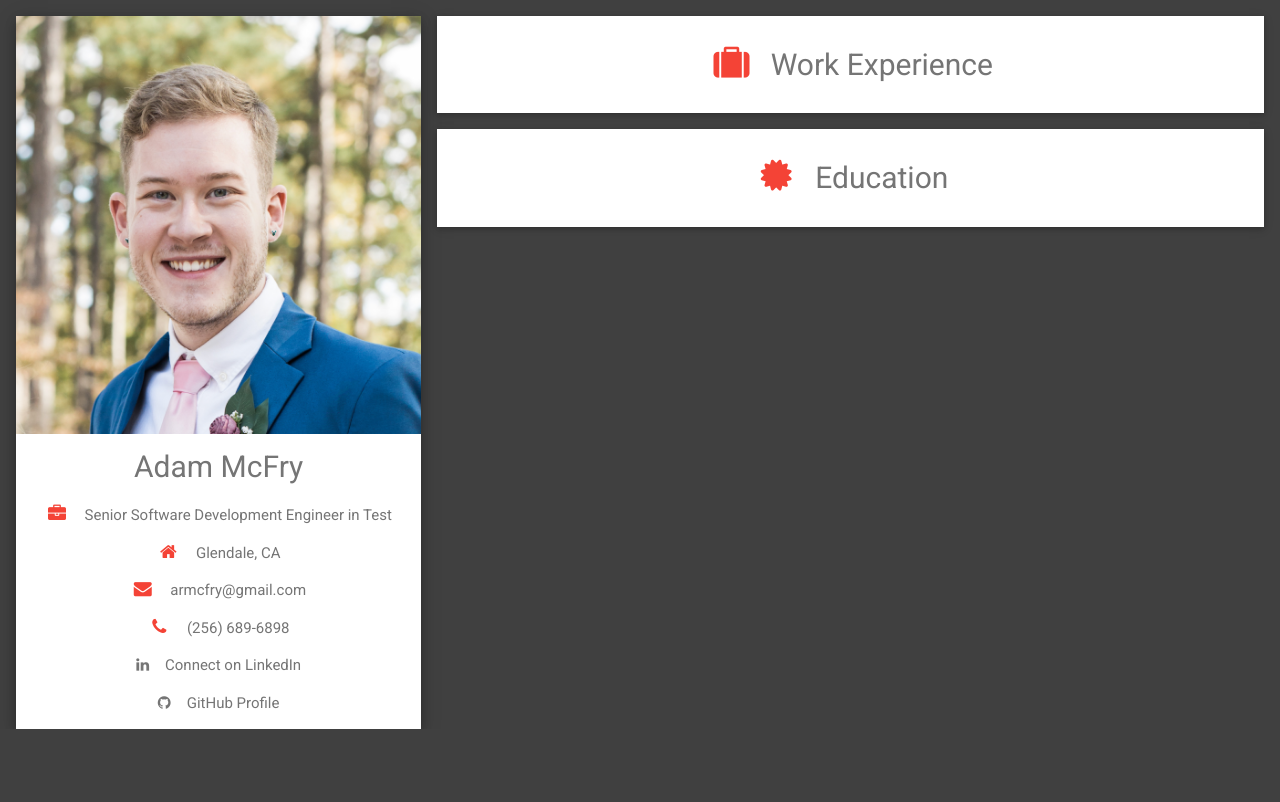
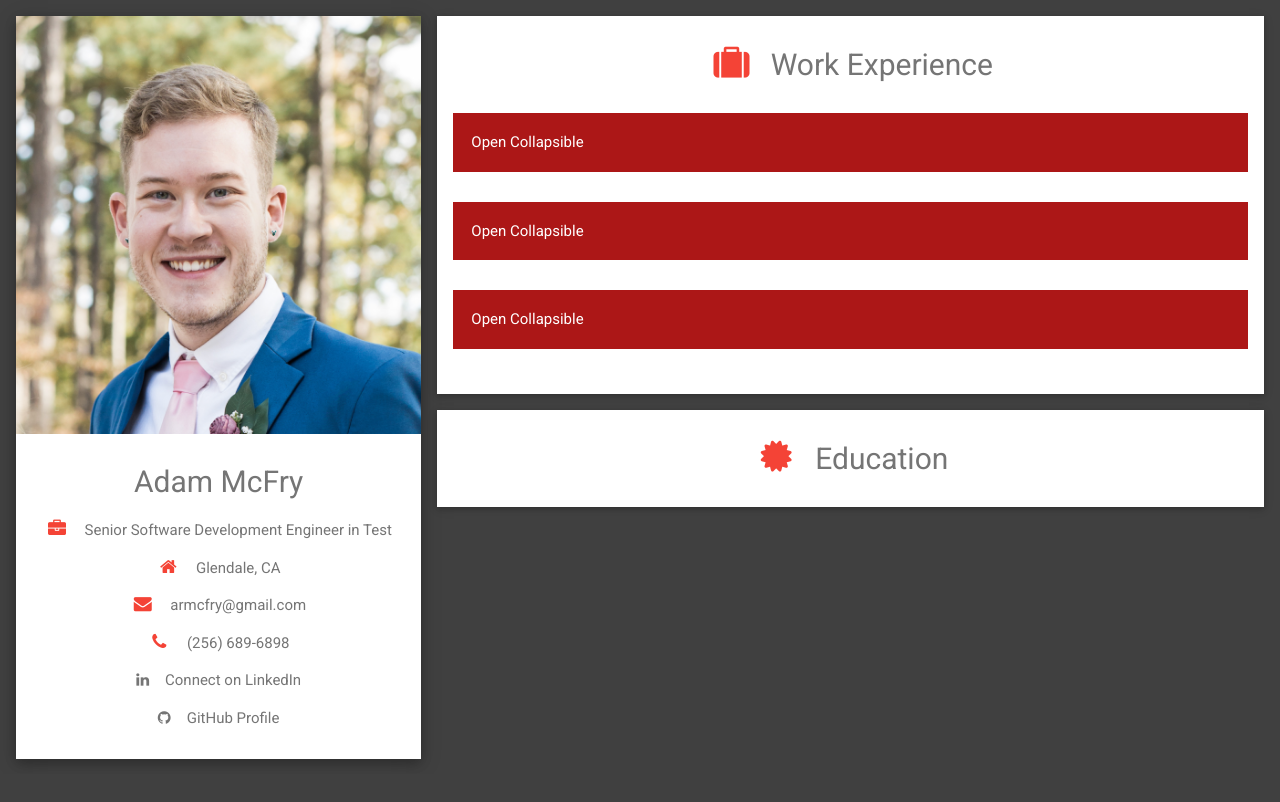
Before and after one commit to armcfry/armcfry.github.io, a React (Create React App) app in the folder armcfry-github-page/: page /#/about in a window 1280 px wide. Built offline with nearby package versions, Linux system fonts and the light colour scheme.

Commit message:
create component folder, start work details

```diff
--- /dev/null
+++ b/armcfry-github-page/src/components/WorkDetails/WorkDetail.css
@@ -0,0 +1,22 @@
+button[type=collapse] {
+    background-color: #ac1717;
+    color: rgb(255, 255, 255);
+    cursor: pointer;
+    padding: 18px;
+    width: 100%;
+    border: none;
+    text-align: left;
+    outline: none;
+    font-size: 15px;
+  }
+
+  /* .active, .collapsible:hover {
+    background-color: #ffffff;
+  } */
+
+content {
+    padding: 0 18px;
+    display: none;
+    overflow: hidden;
+    background-color: #f1f1f1;
+  }
--- /dev/null
+++ b/armcfry-github-page/src/components/WorkDetails/WorkDetail.jsx
@@ -0,0 +1,41 @@
+import './WorkDetail.css'
+import React, { useState } from 'react';
+
+const WorkDetail = () => {
+  const [isActive, setIsActive] = useState(false);
+  const [maxHeight, setMaxHeight] = useState('0px');
+
+  const handleCollapse = () => {
+    setIsActive(!isActive);
+    setMaxHeight(isActive ? '0px' : '1000px'); // Adjust the 1000px as needed
+  };
+
+  return (
+    <div>
+      <button type="collapse" onClick={handleCollapse}>
+        {isActive ? 'Close Collapsible' : 'Open Collapsible'}
+      </button>
+
+      <div
+        className="collapsible"
+        style={{ maxHeight: maxHeight, transition: 'max-height 0.2s ease-in-out' }}
+      >
+        {isActive && (
+          <div>
+            <p>
+                "Something"
+            </p>
+            <p>
+                "Something else"
+            </p>
+          </div>
+        )}
+      </div>
+    </div>
+  );
+};
+
+export default WorkDetail;
+// heading
+
+// bullets
--- /dev/null
+++ b/armcfry-github-page/src/components/WorkDetails/WorkDetailContainer.css
@@ -0,0 +1,3 @@
+div {
+    padding-bottom: 15px;
+}
--- /dev/null
+++ b/armcfry-github-page/src/components/WorkDetails/WorkDetailContainer.jsx
@@ -0,0 +1,15 @@
+import WorkDetail from './WorkDetail';
+import './WorkDetailContainer.css';
+
+// TODO: create object to pass through to represent all of the work details to display (class obj for work details?)
+const WorkDetailContainer = () => {
+    return (
+        <div>
+            <WorkDetail/>
+            <WorkDetail/>
+            <WorkDetail/>
+        </div>
+    );
+};
+
+export default WorkDetailContainer;
--- a/armcfry-github-page/src/pages/About.jsx
+++ b/armcfry-github-page/src/pages/About.jsx
@@ -1,4 +1,5 @@
 import React from 'react';
+import WorkDetailContainer from '../components/WorkDetails/WorkDetailContainer';
 
 function About() {
   return (
@@ -50,7 +51,7 @@ function About() {
           <div className="w3-twothird">
             <div className="w3-container w3-card w3-white w3-margin-bottom">
               <h2 className="w3-text-grey w3-padding-16"><i className="fa fa-suitcase fa-fw w3-margin-right w3-xxlarge w3-text-red"></i>Work Experience</h2>
-              {/* ... (work experience entries) ... */}
+              <WorkDetailContainer/>
             </div>
             <div className="w3-container w3-card w3-white">
               <h2 className="w3-text-grey w3-padding-16"><i className="fa fa-certificate fa-fw w3-margin-right w3-xxlarge w3-text-red"></i>Education</h2>
```
